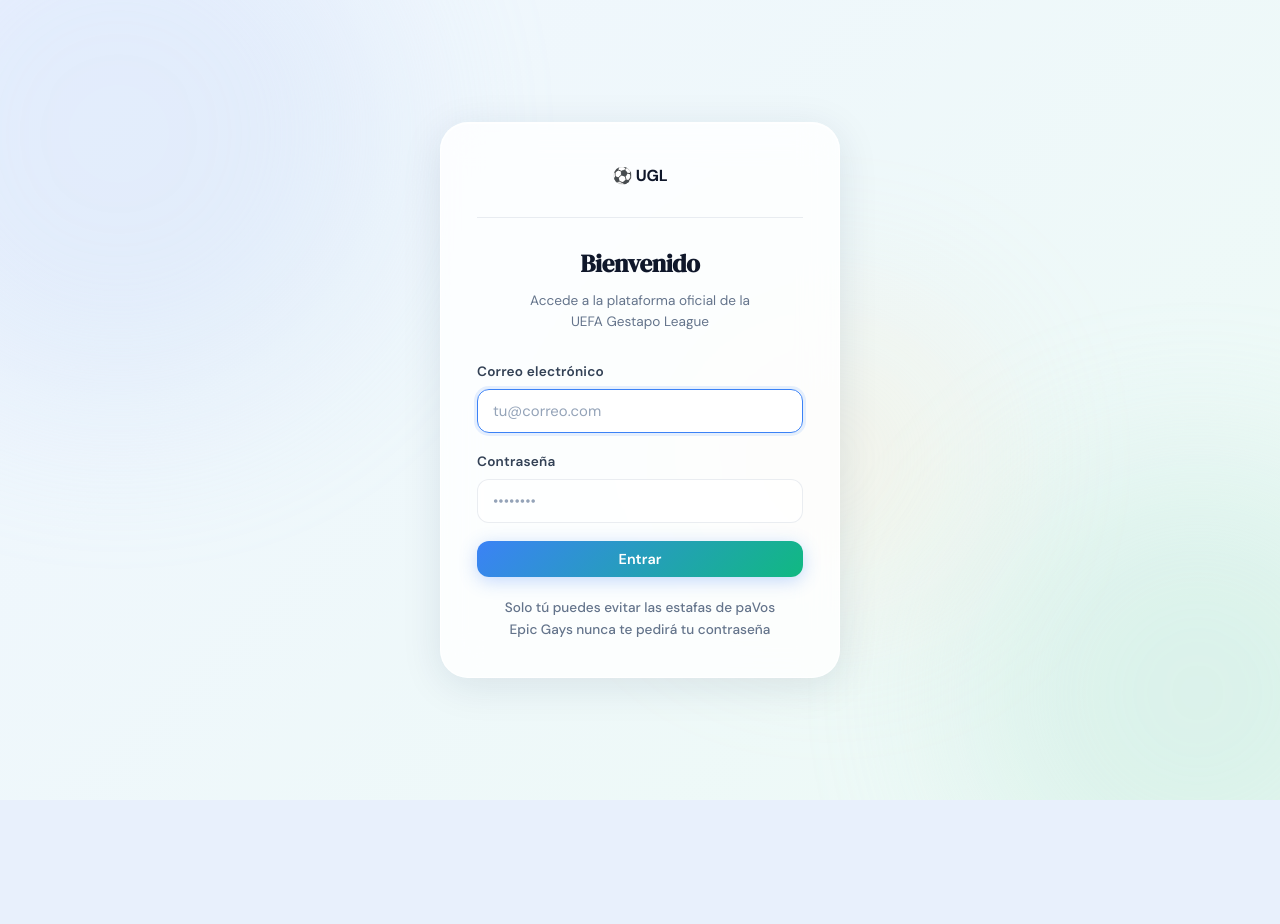
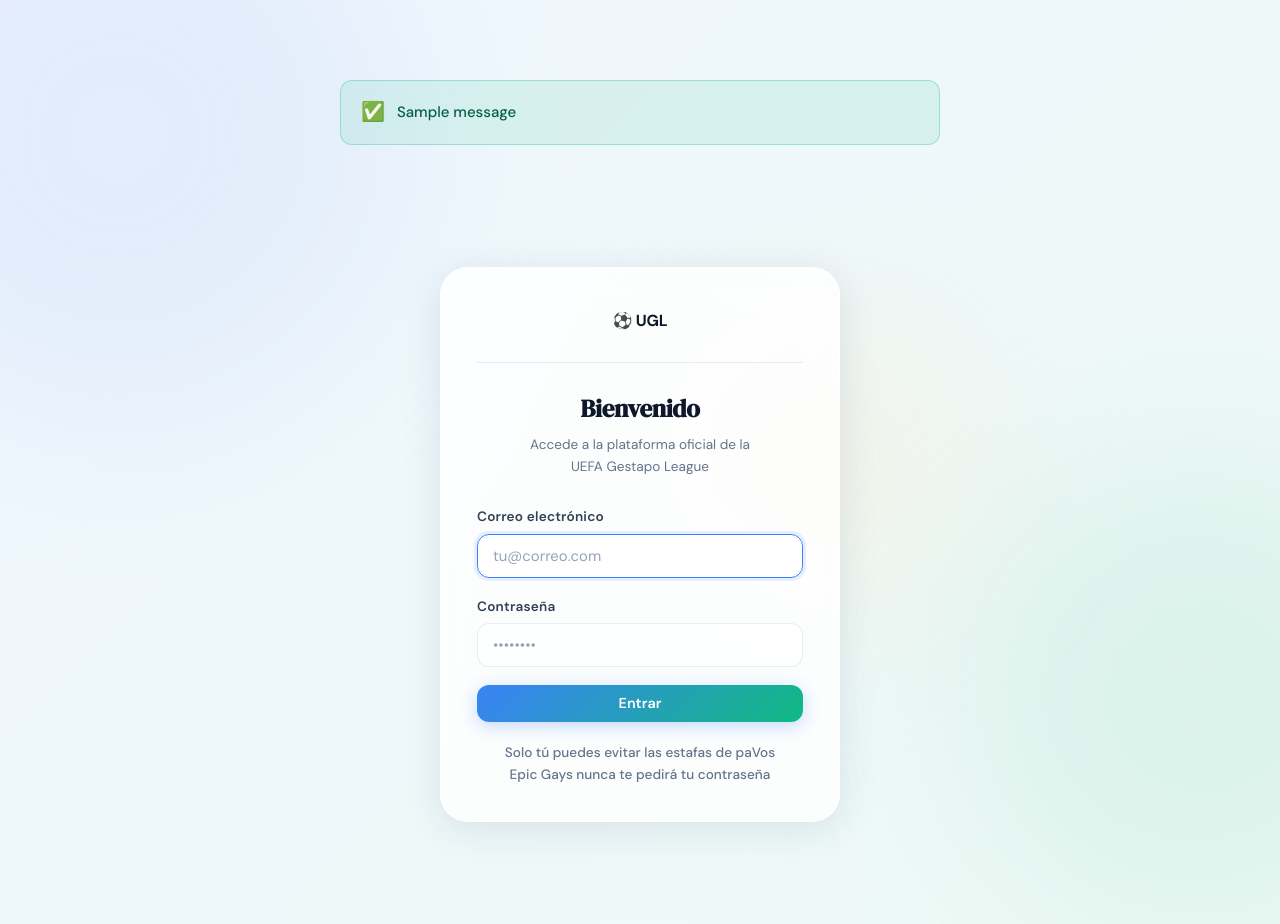
Before and after one commit to JuandeMolina/UGL, a Flask app: a page that uses frontend/app/templates/base.html in a window 1280 px wide. Shown: the top 924 px of the page. Before the commit the page ends 800 px from the top, so only its background shows below. Run offline with Flask 3, Linux system fonts and the light colour scheme; tables that the repository leaves empty hold one stand-in row (values such as "Sample post"); one stand-in notice (Sample message) is shown.

Commit message:
Fix toasts

```diff
--- a/frontend/app/templates/base.html
+++ b/frontend/app/templates/base.html
@@ -131,17 +131,37 @@
         {% with messages = get_flashed_messages(with_categories=true) %}
         {% if messages %}
         {% for category, message in messages %}
-        <div class="toast toast-{{ category }}"
-            style="margin: 80px 24px 0; max-width: 600px; margin-left: auto; margin-right: auto;">
-            <span class="toast-icon">
-                {% if category == 'error' %}⚠️
-                {% elif category == 'success' %}✅
-                {% elif category == 'warning' %}⚡
-                {% elif category == 'info' %}ℹ️
-                {% else %}📌{% endif %}
-            </span>
+        {% if category == 'error' %}
+        <div
+            style="margin: 80px 24px 0; max-width: 600px; margin-left: auto; margin-right: auto; padding: 16px 20px; border-radius: 12px; display: flex; align-items: center; gap: 12px; background: rgba(239, 68, 68, 0.1); color: #991b1b; border: 1px solid rgba(239, 68, 68, 0.3); font-weight: 500;">
+            <span style="font-size: 1.2rem; flex-shrink: 0;">⚠️</span>
             {{ message }}
         </div>
+        {% elif category == 'success' %}
+        <div
+            style="margin: 80px 24px 0; max-width: 600px; margin-left: auto; margin-right: auto; padding: 16px 20px; border-radius: 12px; display: flex; align-items: center; gap: 12px; background: rgba(16, 185, 129, 0.1); color: #065f46; border: 1px solid rgba(16, 185, 129, 0.3); font-weight: 500;">
+            <span style="font-size: 1.2rem; flex-shrink: 0;">✅</span>
+            {{ message }}
+        </div>
+        {% elif category == 'warning' %}
+        <div
+            style="margin: 80px 24px 0; max-width: 600px; margin-left: auto; margin-right: auto; padding: 16px 20px; border-radius: 12px; display: flex; align-items: center; gap: 12px; background: rgba(245, 158, 11, 0.1); color: #92400e; border: 1px solid rgba(245, 158, 11, 0.3); font-weight: 500;">
+            <span style="font-size: 1.2rem; flex-shrink: 0;">⚡</span>
+            {{ message }}
+        </div>
+        {% elif category == 'info' %}
+        <div
+            style="margin: 80px 24px 0; max-width: 600px; margin-left: auto; margin-right: auto; padding: 16px 20px; border-radius: 12px; display: flex; align-items: center; gap: 12px; background: rgba(59, 130, 246, 0.1); color: #1e3a8a; border: 1px solid rgba(59, 130, 246, 0.3); font-weight: 500;">
+            <span style="font-size: 1.2rem; flex-shrink: 0;">ℹ️</span>
+            {{ message }}
+        </div>
+        {% else %}
+        <div
+            style="margin: 80px 24px 0; max-width: 600px; margin-left: auto; margin-right: auto; padding: 16px 20px; border-radius: 12px; display: flex; align-items: center; gap: 12px; background: rgba(148, 163, 184, 0.1); color: #334155; border: 1px solid rgba(148, 163, 184, 0.3); font-weight: 500;">
+            <span style="font-size: 1.2rem; flex-shrink: 0;">📌</span>
+            {{ message }}
+        </div>
+        {% endif %}
         {% endfor %}
         {% endif %}
         {% endwith %}
```
